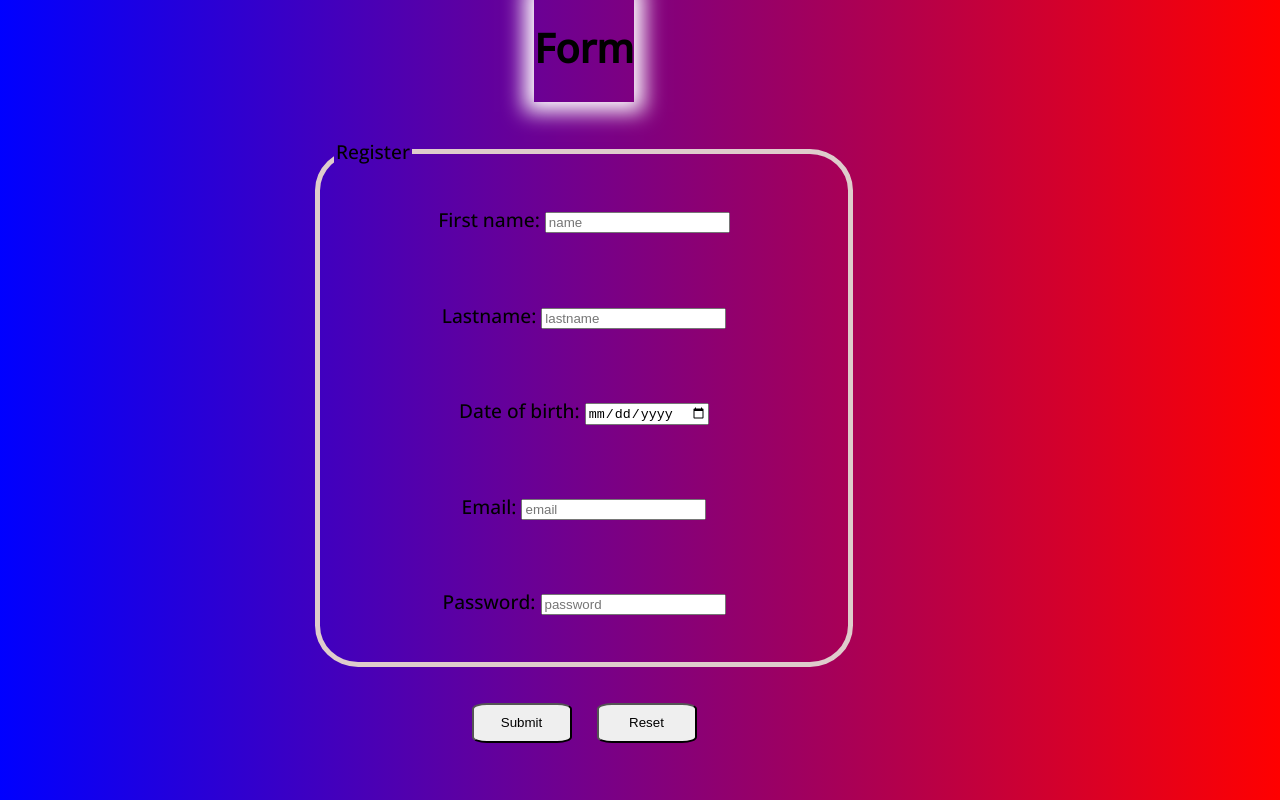
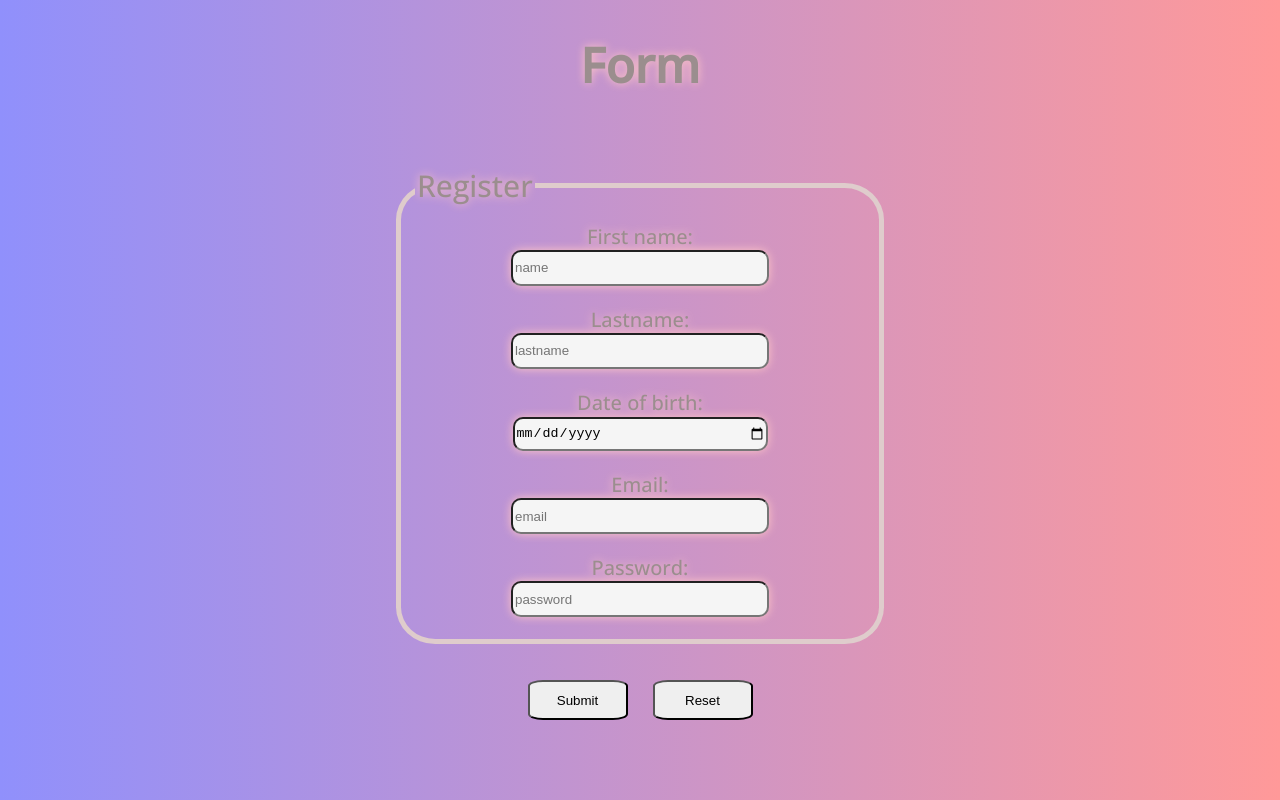
Before and after one commit to Pzjg2005/form-project, a website: page src/index.html in a window 1280 px wide. Drawn offline with nearby package versions, Linux system fonts and the light colour scheme; files whose address does not match are found by name.

Commit message:
Style improvements

```diff
--- a/src/css/index.css
+++ b/src/css/index.css
@@ -1,30 +1,31 @@
 @import url('https://fonts.googleapis.com/css2?family=Open+Sans:ital,wght@0,500;1,500&family=Playfair+Display&display=swap');
 
 body {
-    background: linear-gradient(to right, blue, red);
-    width: 90vw;
-    height: 90vh;
+    background: linear-gradient(to right, rgb(144, 144, 252), rgb(255, 153, 153));
+    margin: 0;
     display: flex;
     flex-flow: column nowrap;
     justify-content: center;
     align-items: center;
+    color: rgb(155, 142, 142);
+    box-sizing: border-box;
 }
 
 .box-title {
-    box-shadow: 0px 0px 20px 10px white;
+    filter: drop-shadow(0px 0px 5px rgb(255, 197, 197));
 
     .title {
         --font: "Open Sans";
         font-family: var(--font);
-        font-size: 2.5rem;
+        font-size: 3rem;
     }
 }
 
 .container-form {
     --font: "Open Sans";
     display: grid;
-    width: 500px;
-    height: 500px;
+    width: 450px;
+    height: 450px;
     grid-template-columns: repeat(1, 1fr);
     grid-auto-rows: minmax(50px, 1fr);
     font-family: var(--font);
@@ -33,6 +34,26 @@ body {
     border-radius: 8%;
     justify-items: center;
     align-items: center;
+    text-align: center;
+
+    legend{
+        text-align: initial;
+        font-size: 30px;
+        filter: drop-shadow(0px 0px 5px rgb(255, 197, 197));
+    }
+
+    label{
+        text-align: unset;
+        font-size: 20px;
+        filter: drop-shadow(0px 0px 5px rgb(255, 197, 197));
+
+        input{
+            background: whitesmoke;
+            width: 250px;
+            height: 30px;
+            border-radius: 10px;
+        }
+    }
 }
 
 .div-buttons {
```
Also changed, not shown: src/index.html (+5 -0 lines).
